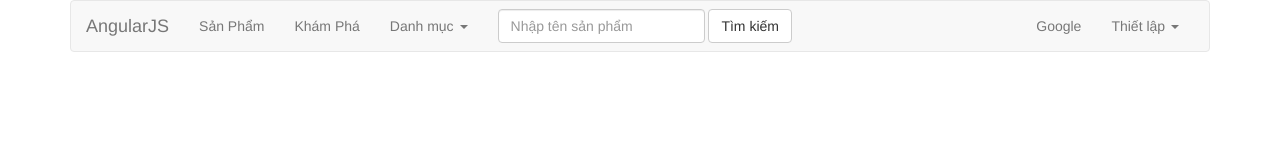
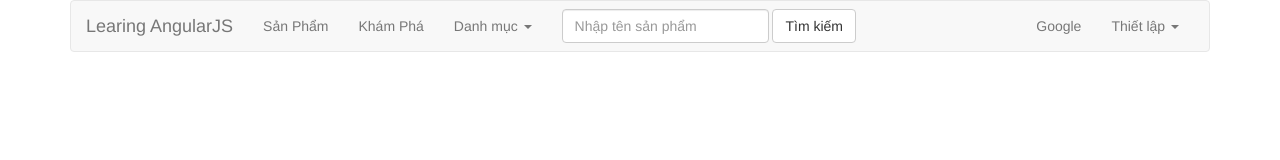
Before and after one commit to minhtaihg2/learning-angularjs, a website: page app/index.html in a window 1280 px wide. Drawn offline with nearby package versions, Linux system fonts and the light colour scheme; some packages are replaced by stand-ins of ours.

```diff
--- a/app/index.html
+++ b/app/index.html
@@ -26,7 +26,7 @@
                     <span class="icon-bar"></span>
                     <span class="icon-bar"></span>
                 </button>
-                <a class="navbar-brand" href="#">AngularJS</a>
+                <a class="navbar-brand" href="#">Learing AngularJS</a>
             </div>
 
             <!-- Collect the nav links, forms, and other content for toggling -->
```
